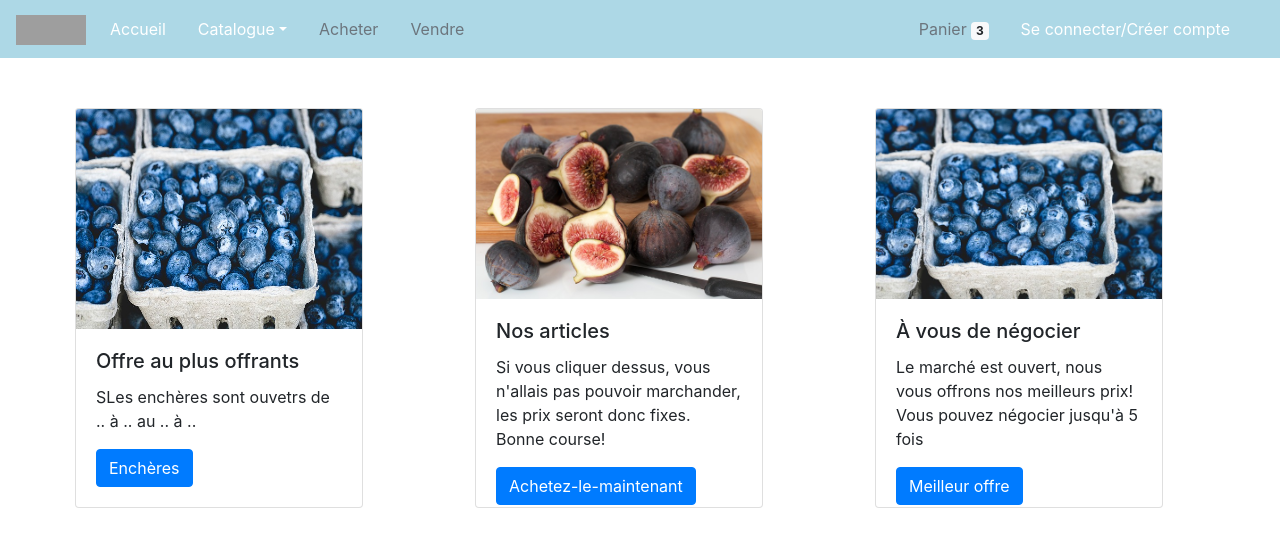
After one commit to Nassim-Boutaleb/Piscine_2020, a PHP site: page /achat.php in a window 1280 px wide. The commit adds this page. Shown: the top 547 px of the page. Run offline with PHP 8.4, Linux system fonts and the light colour scheme; grey boxes are pictures that could not be loaded.

```diff
--- a/Piscine/Navbars/navbar_def.php
+++ b/Piscine/Navbars/navbar_def.php
@@ -133,7 +133,7 @@
             </li>
             <!--FIN MENU DESCENDANT-->
             <span class="d-inline-block" id="ppvAcheter" data-toggle="popover" data-trigger="focus" data-placement="bottom" data-content="Connectez vous avec un compte acheteur pour accéder à la page des achats">
-                <li class="nav-item"><a class="nav-link" href="login.php" id="Acheter">Acheter</a></li>
+                <li class="nav-item"><a class="nav-link" href="achat.php" id="Acheter">Acheter</a></li>
             </span>
             <span class="d-inline-block" id="ppvVendre" data-toggle="popover" data-trigger="focus" data-placement="bottom" data-content="Connectez vous avec un compte vendeur pour accéder à la page des ventes">
                 <li class="nav-item"><a class="nav-link" href="Gestionitem.php"  id="Vendre">Vendre</a></li>
--- /dev/null
+++ b/Piscine/achat.css
@@ -0,0 +1,29 @@
+.row
+{
+    margin-left: 60px;
+    margin-right: 20px;
+    margin-top: 50px;
+}
+
+.card
+{
+ height: 25rem;
+}
+#img1
+{
+    height: 15rem;
+    width: 17,5rem;
+}
+.card-text{
+    height: auto;
+}
+
+#card2
+{
+
+}
+
+#but2
+{
+
+}
--- /dev/null
+++ b/Piscine/achat.php
@@ -0,0 +1,75 @@
+<?php session_start(); ?>
+<!DOCTYPE html>
+<html lang="en">
+<head>
+    <meta charset="UTF-8">
+    <meta name="viewport" content="width=device-width, initial-scale=1.0">
+    <meta http-equiv="X-UA-Compatible" content="ie=edge">
+    <link rel="stylesheet" href="https://maxcdn.bootstrapcdn.com/bootstrap/4.1.3/css/bootstrap.min.css">
+	<script src="https://code.jquery.com/jquery-3.3.1.min.js"></script>
+    <script src="https://stackpath.bootstrapcdn.com/bootstrap/4.1.3/js/bootstrap.bundle.min.js"></script>
+    <link href="achat.css" rel="stylesheet" type="text/css"/>
+
+    <script type="text/javascript">
+    $(document).ready(function() {
+        $("#modifierImage").on("click",function(){  // Cliquer sur l'encoche modifier image= activer le champ
+
+            if ($("#champModifierImage").attr("disabled") == "disabled")
+            {
+                $("#champModifierImage").removeAttr("disabled");
+            }
+            else
+            {
+                $("#champModifierImage").prop("disabled", true).trigger("click");
+            }
+        });
+    });
+    </script>
+    <title>Achat_piscine</title>
+</head>
+<body>
+
+ <!--HEADER-->
+
+        <!-- Navbar (barre de navigation)-->
+
+     <?php require("Navbars/navbar_def.php");  ?>
+
+<div class="row">
+
+    <div class="col-md-4">
+    <div class="card" style="width: 18rem;">
+        <img src="Images/column2.jpg" id="img1" class="card-img-top" alt="...">
+        <div id="card1" class="card-body">
+            <h5 class="card-title">Offre au plus offrants</h5>
+            <p class="card-text">SLes enchères sont ouvetrs de .. à .. au .. à ..</p>
+            <a href="catalogue_encheres.php" class="btn btn-primary">Enchères</a>
+        </div>
+    </div>
+   </div>
+
+   <div class="col-md-4">
+    <div class="card" style="width: 18rem;">
+        <img src="Images/column1.jpg" id="img2" class="card-img-top" alt="...">
+        <div id="card2" class="card-body">
+            <h5 class="card-title">Nos articles</h5>
+            <p class="card-text">Si vous cliquer dessus, vous n'allais pas pouvoir marchander, les prix seront donc fixes. Bonne course!</p>
+            <a href="catalogue_acheter_now.php" id="but2" class="btn btn-primary">Achetez-le-maintenant</a>
+        </div>
+    </div>
+    </div>
+
+    <div class="col-md-4">
+    <div class="card" style="width: 18rem;">
+        <img src="Images/column2.jpg" id="img3" class="card-img-top" alt="...">
+        <div id="card3"  class="card-body">
+            <h5 class="card-title">À vous de négocier</h5>
+            <p class="card-text">Le marché est ouvert, nous vous offrons nos meilleurs prix! Vous pouvez négocier jusqu'à 5 fois</p>
+            <a href="catalogue_meilleuroffre.php" class="btn btn-primary">Meilleur offre</a>
+        </div>
+    </div>
+</div>
+
+</div>
+</body>
+</html>
```
Also changed, not shown: Piscine/Gestionitem.php (+70 -2 lines), Piscine/catalogue_acheter_now.php (added, +69 -0 lines), Piscine/catalogue_encheres.php (added, +67 -0 lines), Piscine/catalogue_meilleuroffre.php (added, +69 -0 lines), Piscine/modal_encheres.php (+9 -2 lines), Piscine/Images/Ventes/column2.png (added).
